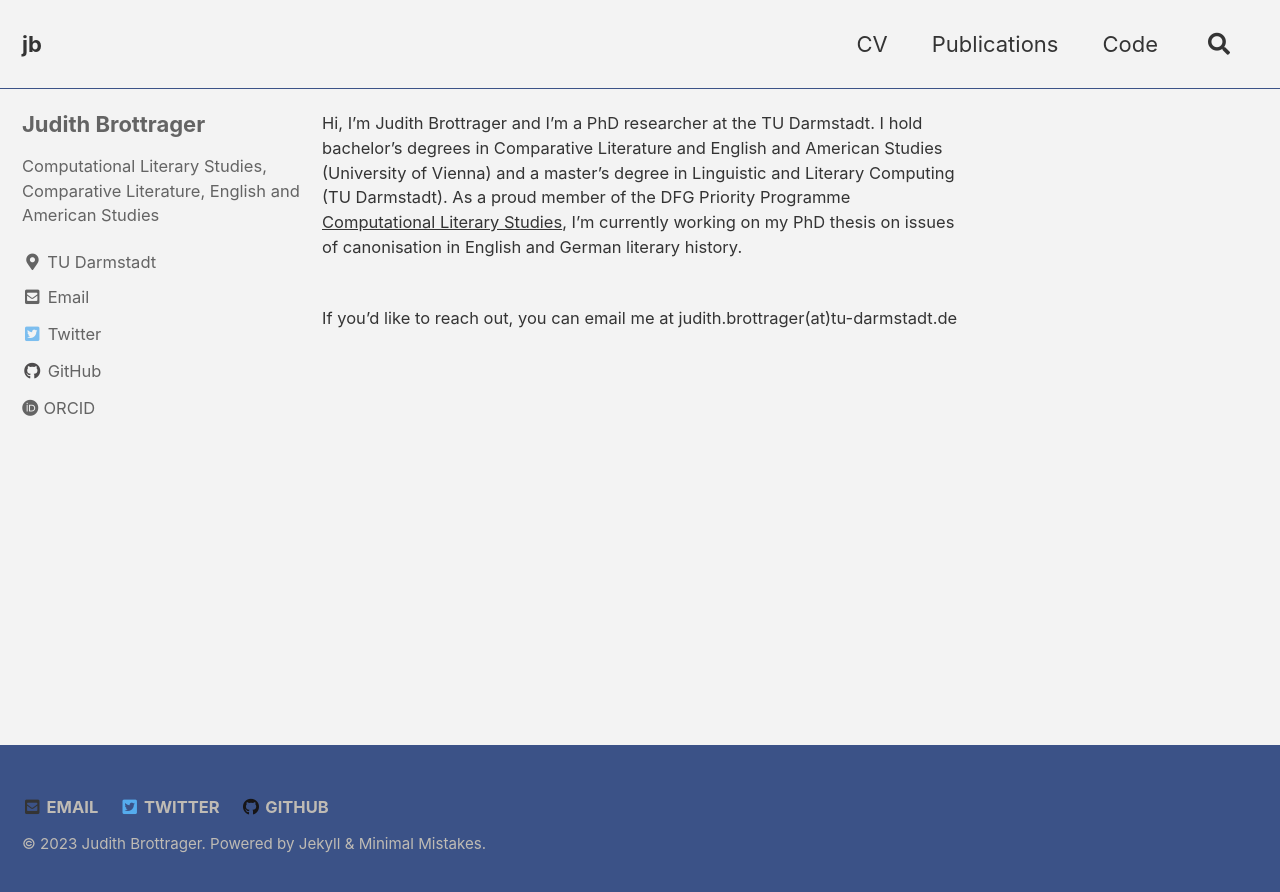
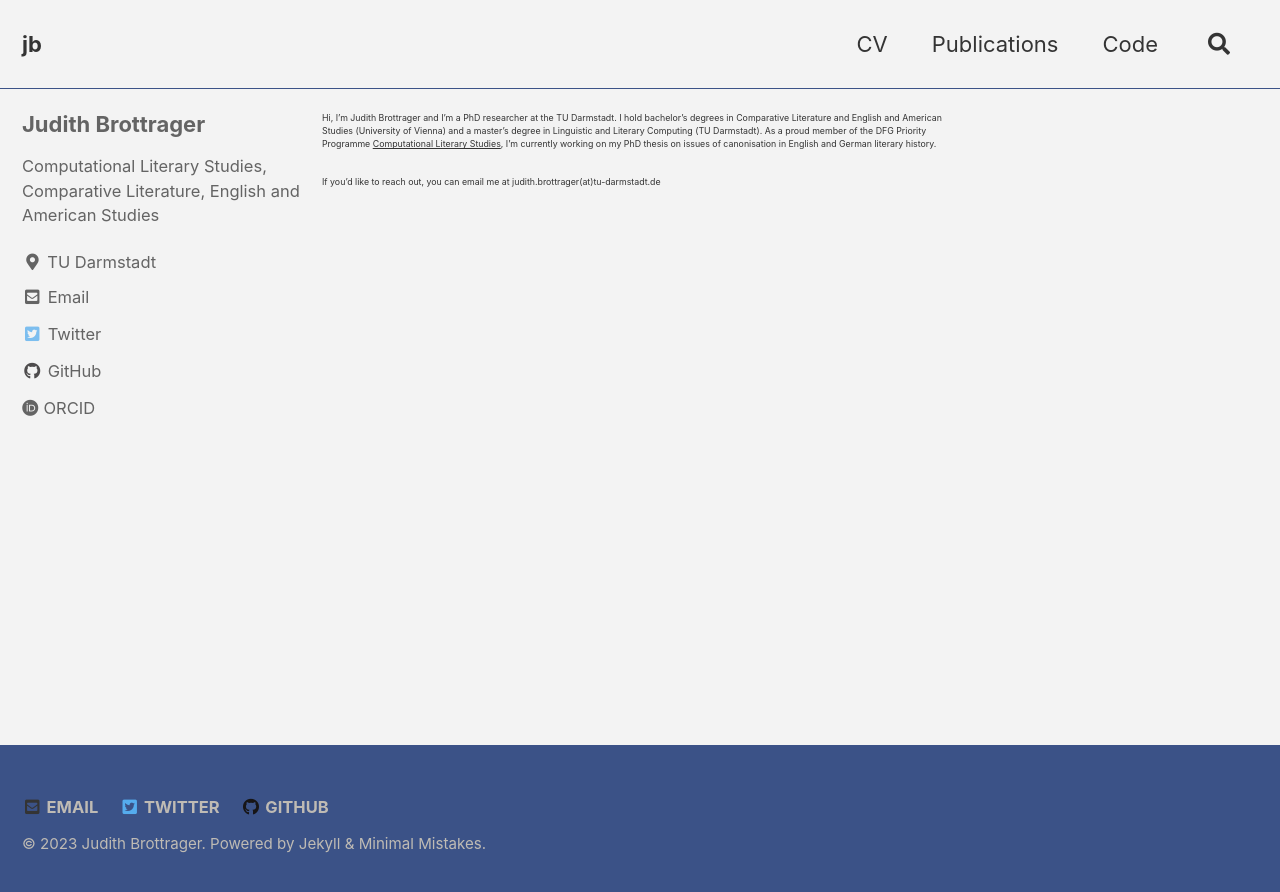
Before and after one commit to jbrottrager/jb, a Jekyll site: the page built from index.md, in a window 1280 px wide. Shown: the top 892 px of the page. Built offline with Jekyll 4.4.1, drawn with Linux system fonts in a browser that asks for light colours; cached includes are drawn as plain includes.

Commit message:
Update main.scss

```diff
--- a/assets/css/main.scss
+++ b/assets/css/main.scss
@@ -12,6 +12,6 @@
   p,
   li,
   dl {
-    font-size: 0.75em;
+    font-size: 0.4em;
   }
 }
```
